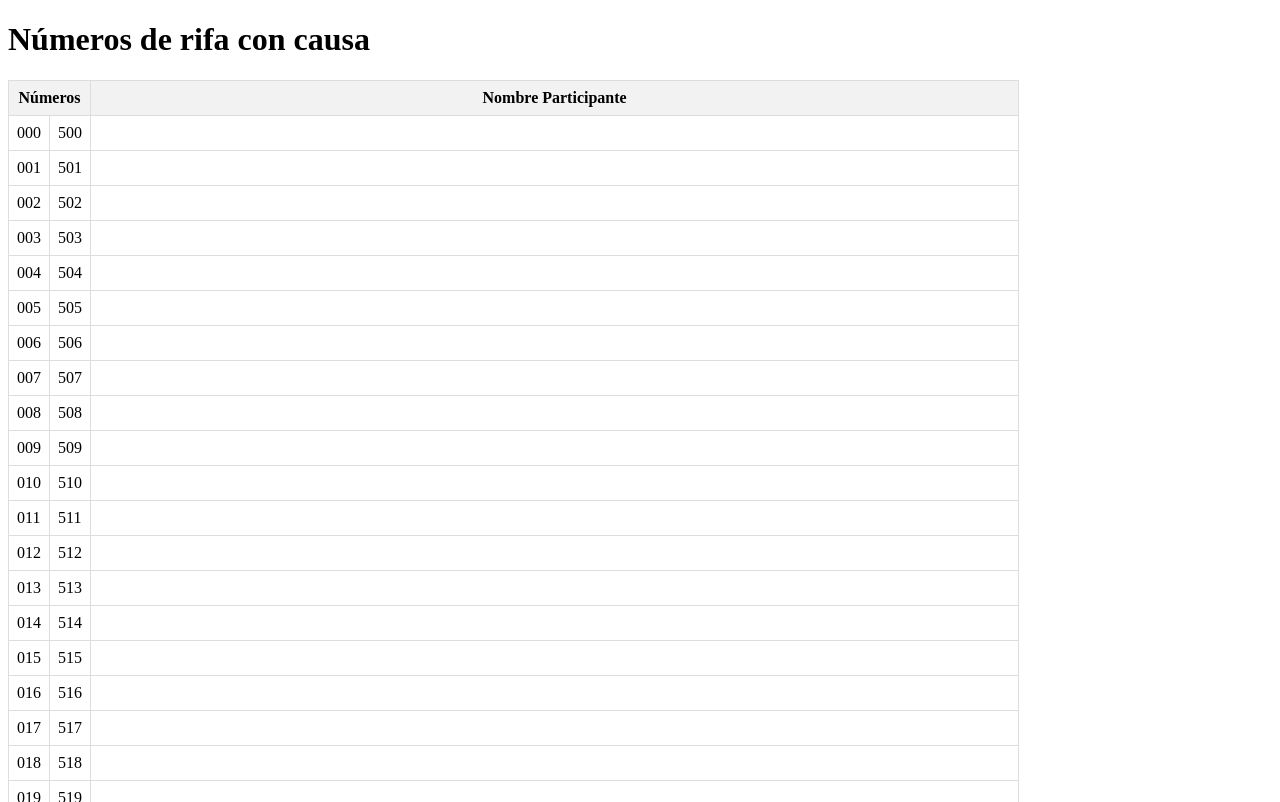
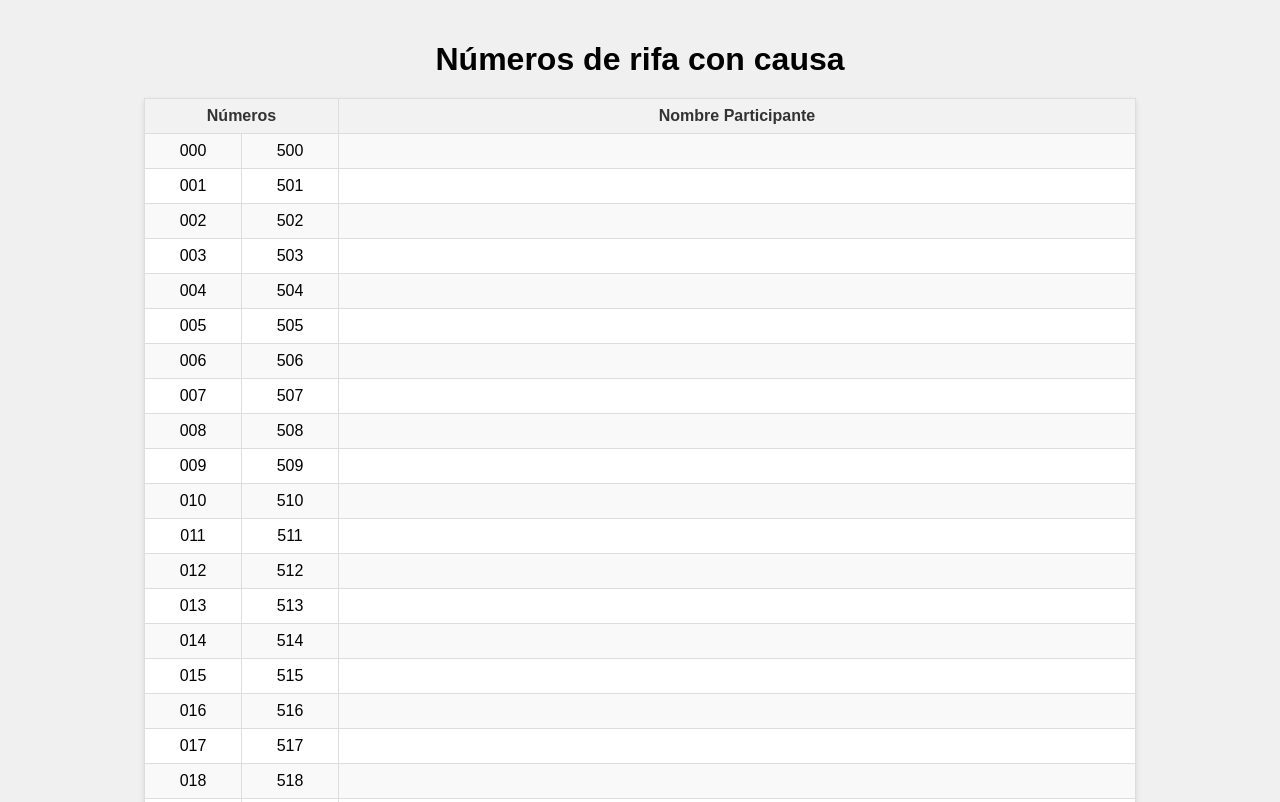
Before and after one commit to dfangulo/listriffa.github.io, a plain HTML site: page index.html in a window 1280 px wide. Shown: the top 802 px of the page. Drawn offline with Linux system fonts and the light colour scheme.

Commit message:
listo formato y lista vacia 5:42 PM sabado 01 de junio

```diff
--- a/index.html
+++ b/index.html
@@ -5,17 +5,45 @@
     <meta name="viewport" content="width=device-width, initial-scale=1.0">
     <title>Riffa con causa: Araceli G.</title>
     <style>
+        body {
+            font-family: Arial, sans-serif;
+            background-color: #f0f0f0;
+            display: flex;
+            flex-direction: column;
+            align-items: center;
+            justify-content: center;
+            min-height: 100vh;
+            margin: 0;
+            padding: 20px;
+        }
+        h1 {
+            text-align: center;
+            margin-bottom: 20px;
+        }
         table {
             width: 80%;
             border-collapse: collapse;
-            align-self: auto;
+            background-color: #ffffff;
+            box-shadow: 0 2px 5px rgba(0, 0, 0, 0.1);
+            margin: 0 auto;
         }
         th, td {
             border: 1px solid #ddd;
             padding: 8px;
+            text-align: center;
         }
         th {
             background-color: #f2f2f2;
+            color: #333;
+        }
+        tbody tr:nth-child(odd) {
+            background-color: #f9f9f9;
+        }
+        tbody tr:hover {
+            background-color: #f1f1f1;
+        }
+        .numero-col {
+            width: 80px; /* Fija el ancho de las columnas de números */
         }
     </style>
 </head>
@@ -24,7 +52,7 @@
     <table>
         <thead>
             <tr>
-                <th colspan="2" width="6%">Números</th>
+                <th colspan="2" class="numero-col">Números</th>
                 <th>Nombre Participante</th>
             </tr>
         </thead>
@@ -35,7 +63,6 @@
 
     <script>
         document.addEventListener('DOMContentLoaded', function() {
-            // Detectar si estamos en un entorno local o en GitHub Pages
             const isLocal = window.location.hostname === 'localhost' || window.location.hostname === '127.0.0.1';
             const jsonPath = isLocal ? '/json/lista.json' : '/listriffa.github.io/json/lista.json';
 
@@ -53,14 +80,16 @@
 
                         const cellNum1 = document.createElement('td');
                         cellNum1.textContent = item.numeros[0];
+                        cellNum1.classList.add('numero-col');
                         row.appendChild(cellNum1);
 
                         const cellNum2 = document.createElement('td');
                         cellNum2.textContent = item.numeros[1];
+                        cellNum2.classList.add('numero-col');
                         row.appendChild(cellNum2);
 
                         const cellNombre = document.createElement('td');
-                        cellNombre.textContent = item.Nombre;
+                        cellNombre.textContent = item.Nombre || ' ';
                         row.appendChild(cellNombre);
 
                         tablaBody.appendChild(row);
```
Also changed, not shown: css/style.css (added).
